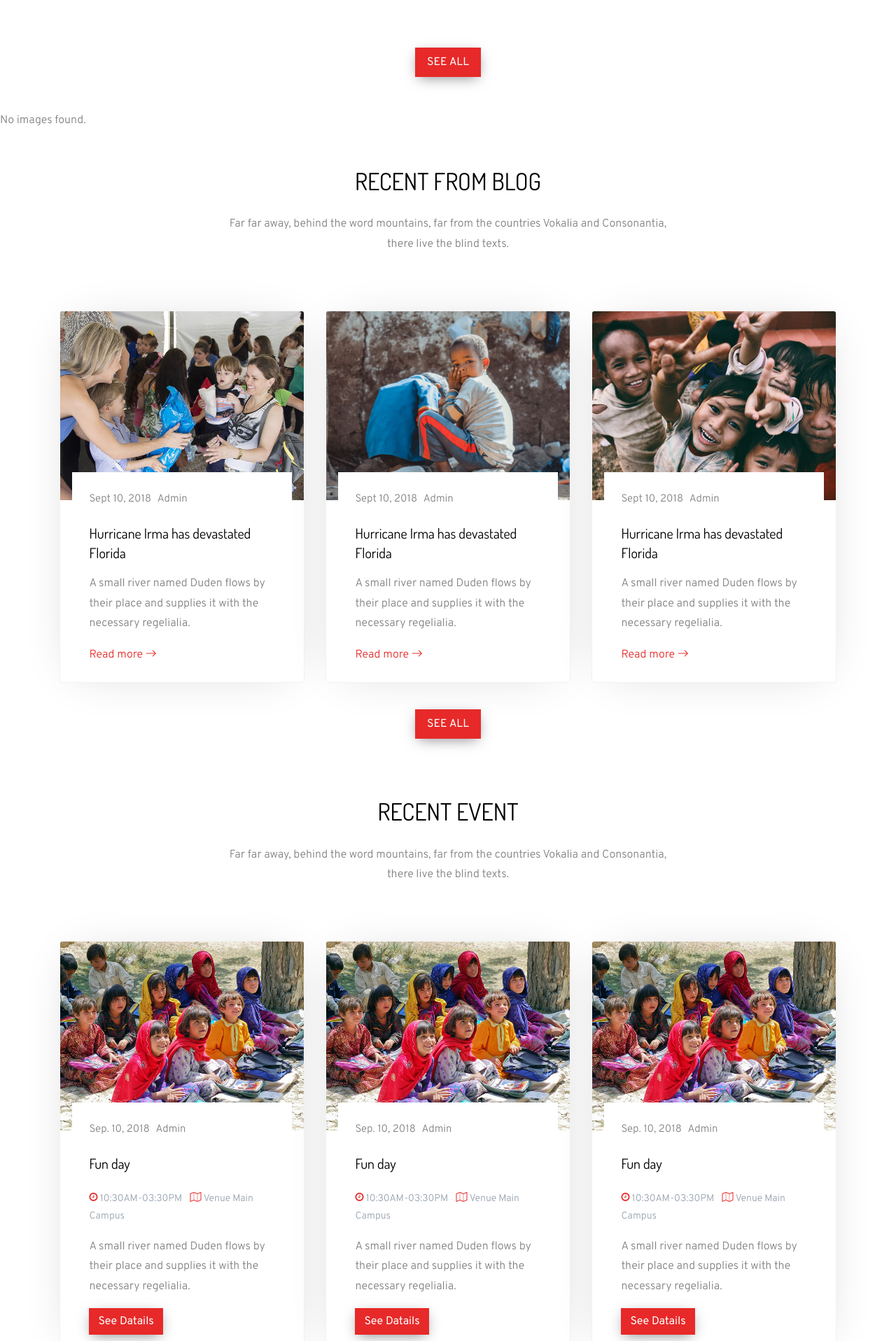
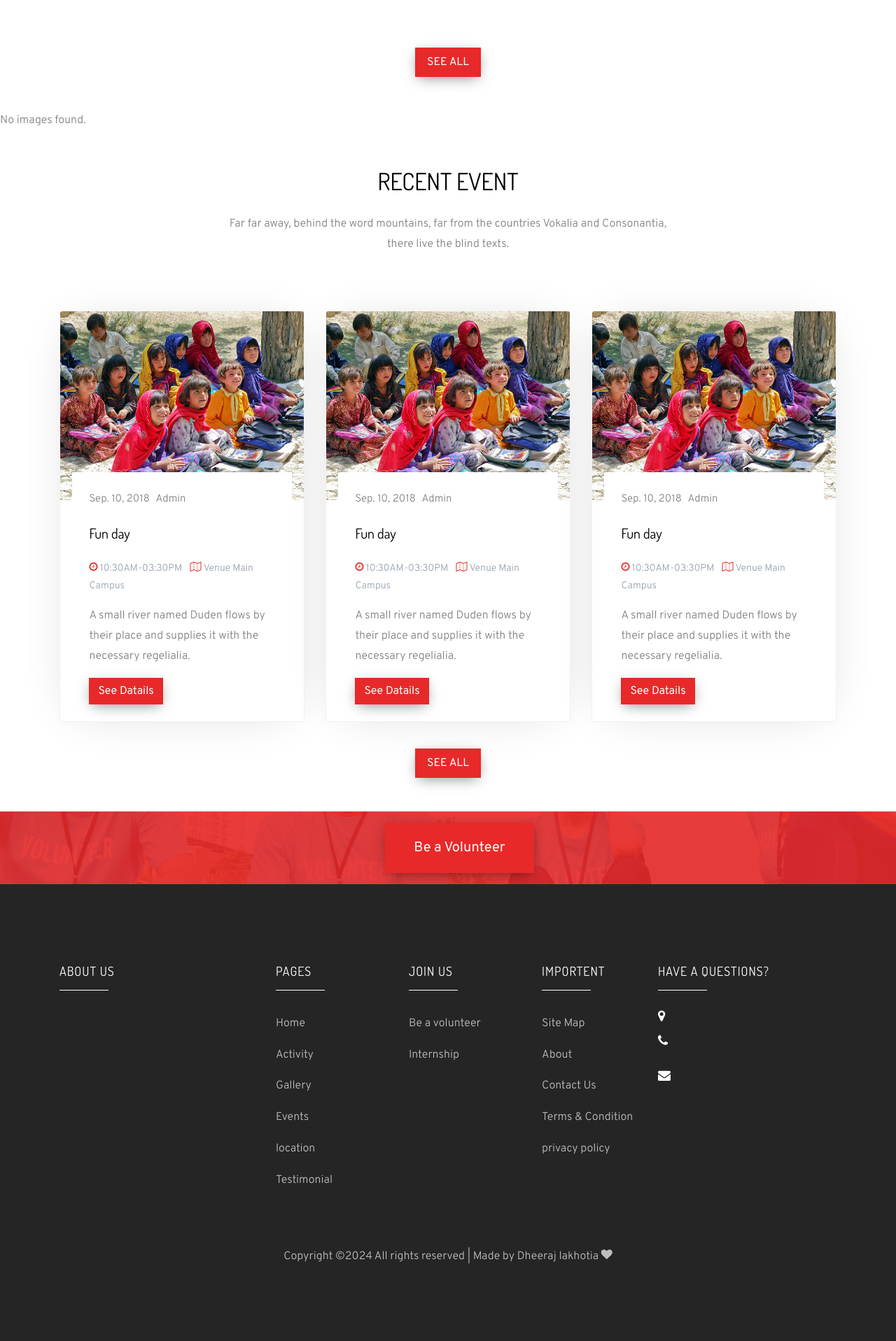
Before and after one commit to dheerajlakhotia/yai-front, a PHP site: page / in a window 1280 px wide. Shown: the part 1751-3668 px from the top of the page at 70% size. Run offline with PHP 8.4, Linux system fonts and the light colour scheme; data that the repository does not hold is empty; some libraries are stand-ins or nearby versions; some web fonts are replaced; grey boxes are pictures that could not be loaded.

Commit message:
some change

```diff
--- a/includes/navbar.php
+++ b/includes/navbar.php
@@ -49,7 +49,6 @@ if (mysqli_num_rows($result) > 0) {
                         More
                     </a>
                     <div class="dropdown-menu" aria-labelledby="navbarDropdown">
-                        <a class="dropdown-item" href="blog.php">Blog</a>
                         <a class="dropdown-item" href="gallery.php">Gallery</a>
                         <a class="dropdown-item" href="event.php">Events</a>
                         <a class="dropdown-item" href="location.php">Locations</a>
--- a/index.php
+++ b/index.php
@@ -51,7 +51,7 @@ if (mysqli_num_rows($result) > 0) {
                             More
                         </a>
                         <div class="dropdown-menu" aria-labelledby="navbarDropdown">
-                            <a class="dropdown-item" href="blog.php">Blog</a>
+
                             <a class="dropdown-item" href="gallery.php">Gallery</a>
                             <a class="dropdown-item" href="event.php">Events</a>
                             <a class="dropdown-item" href="location.php">Locations</a>
@@ -282,73 +282,7 @@ if (mysqli_num_rows($result) > 0) {
         </div>
     </section>
 
-    <section class="ftco-section">
-        <div class="container">
-            <div class="row justify-content-center mb-5 pb-3">
-                <div class="col-md-7 heading-section ftco-animate text-center">
-                    <h2 class="mb-4">RECENT FROM BLOG</h2>
-                    <p>Far far away, behind the word mountains, far from the countries Vokalia and Consonantia, there
-                        live the blind texts.</p>
-                </div>
-            </div>
-            <div class="row d-flex">
-                <div class="col-md-4 d-flex ftco-animate">
-                    <div class="blog-entry align-self-stretch">
-                        <a href="single-blog.php" class="block-20"
-                            style="background-image: url('images/image_1.jpg');"></a>
-                        <div class="text p-4 d-block">
-                            <div class="meta mb-3">
-                                <div>Sept 10, 2018</div>
-                                <div>Admin</div>
 
-                            </div>
-                            <h3 class="heading mt-3"><a href="single-blog.php">Hurricane Irma has devastated Florida</a>
-                            </h3>
-                            <p>A small river named Duden flows by their place and supplies it with the necessary
-                                regelialia.</p><a href="single-blog.php">Read more <i class="bi bi-arrow-right"></i></a>
-                        </div>
-                    </div>
-                </div>
-                <div class="col-md-4 d-flex ftco-animate">
-                    <div class="blog-entry align-self-stretch">
-                        <a href="single-blog.php" class="block-20"
-                            style="background-image: url('images/image_2.jpg');"></a>
-                        <div class="text p-4 d-block">
-                            <div class="meta mb-3">
-                                <div>Sept 10, 2018</div>
-                                <div>Admin</div>
-
-                            </div>
-                            <h3 class="heading mt-3"><a href="single-blog.php">Hurricane Irma has devastated Florida</a>
-                            </h3>
-                            <p>A small river named Duden flows by their place and supplies it with the necessary
-                                regelialia.</p><a href="single-blog.php">Read more <i class="bi bi-arrow-right"></i></a>
-                        </div>
-                    </div>
-                </div>
-                <div class="col-md-4 d-flex ftco-animate">
-                    <div class="blog-entry align-self-stretch">
-                        <a href="single-blog.php" class="block-20"
-                            style="background-image: url('images/image_3.jpg');"></a>
-                        <div class="text p-4 d-block">
-                            <div class="meta mb-3">
-                                <div>Sept 10, 2018</div>
-                                <div>Admin</div>
-
-                            </div>
-                            <h3 class="heading mt-3"><a href="single-blog.php">Hurricane Irma has devastated Florida</a>
-                            </h3>
-                            <p>A small river named Duden flows by their place and supplies it with the necessary
-                                regelialia.</p><a href="single-blog.php">Read more <i class="bi bi-arrow-right"></i></a>
-                        </div>
-                    </div>
-                </div>
-                <div class="col-md-12 text-center">
-                    <p><a href="blog.php" class="btn btn-white px-3 py-2 mt-2">SEE ALL</a></p>
-                </div>
-            </div>
-        </div>
-    </section>
 
 
 
```
Also changed, not shown: blog.php (deleted, +0 -158 lines), single-blog.php (deleted, +0 -129 lines).
